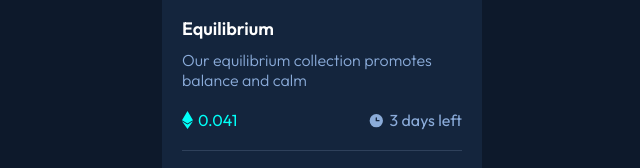
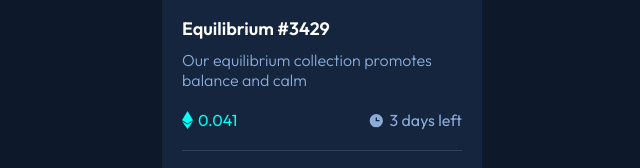
Before and after one commit to Orloxx23/Frontend-Mentor-1, a plain HTML site: page index.html in a window 1280 px wide. Shown: the part 437-605 px from the top of the page, 318-958 px from the left. Drawn offline with Linux system fonts and the light colour scheme.

Commit message:
Update index.html

```diff
--- a/index.html
+++ b/index.html
@@ -19,7 +19,7 @@
       </div>
       <div class="card-body">
         <div class="card-title">
-          <p>Equilibrium</p>
+          <p>Equilibrium #3429</p>
         </div>
         <div class="card-content">
           <p>Our equilibrium collection promotes balance and calm</p>
```
